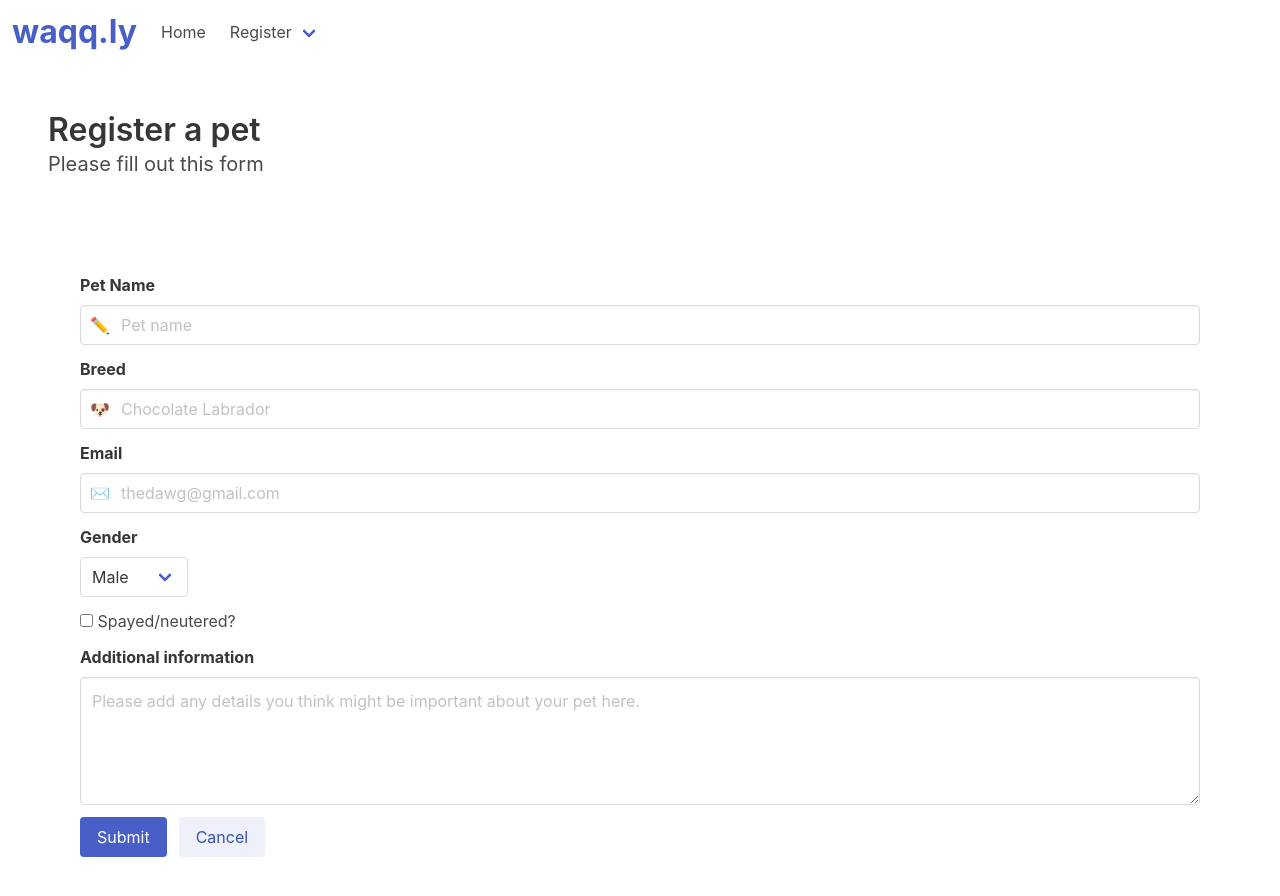
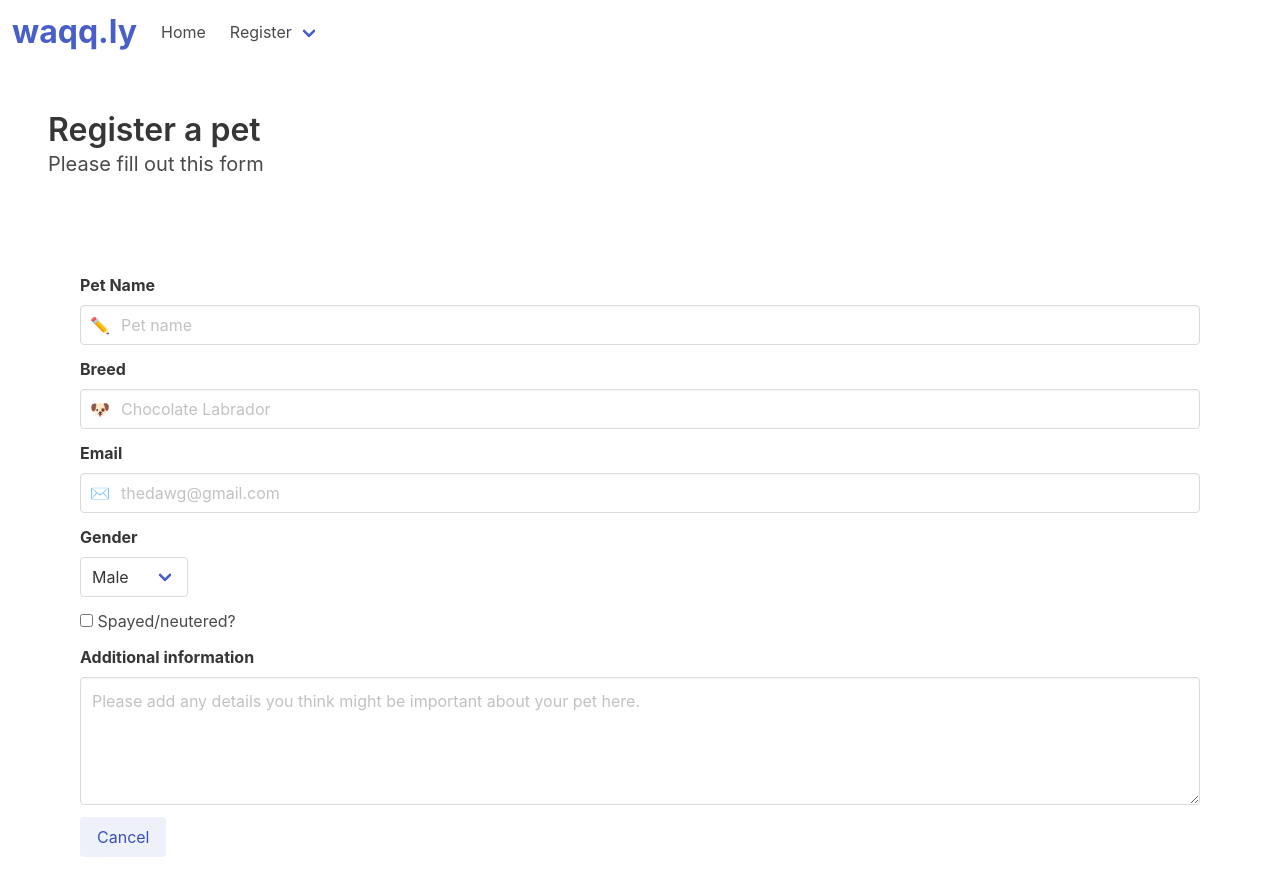
Before and after one commit to tobykeegan/waqqly, a SvelteKit app: page /register/pet in a window 1280 px wide. Shown: the top 896 px of the page. Built offline with nearby package versions, Linux system fonts and the light colour scheme.

Commit message:
pet form updates

```diff
--- a/src/routes/register/pet/PetForm.svelte
+++ b/src/routes/register/pet/PetForm.svelte
@@ -85,9 +85,7 @@
 				</div>
 
 				<div class="field is-grouped">
-					<div class="control">
-						<button on:click={() => (showModal = true)} class="button is-link">Submit</button>
-					</div>
+
 					<div class="control">
 						<a class="button is-link is-light" href="/">Cancel</a>
 					</div>
```
